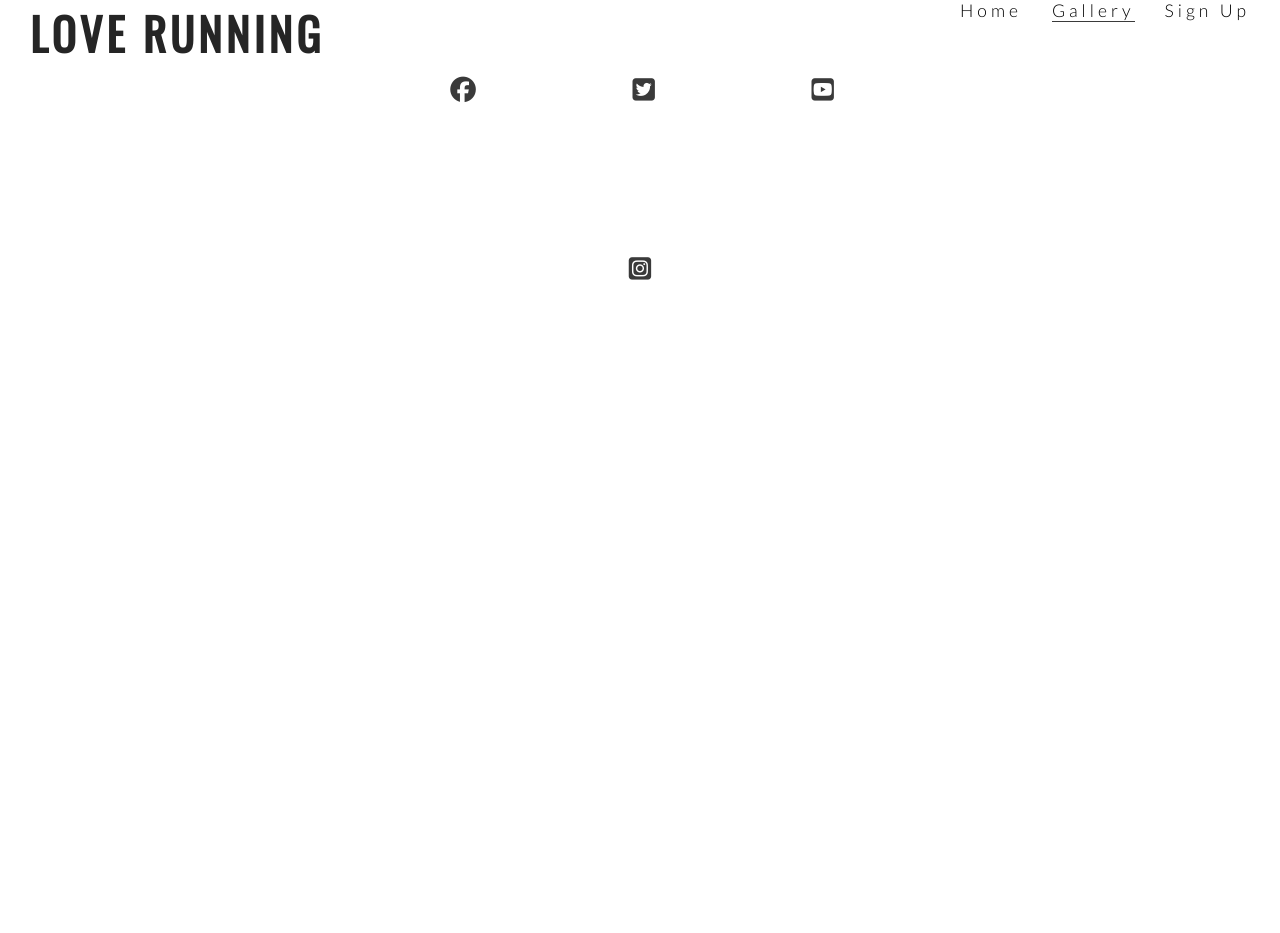
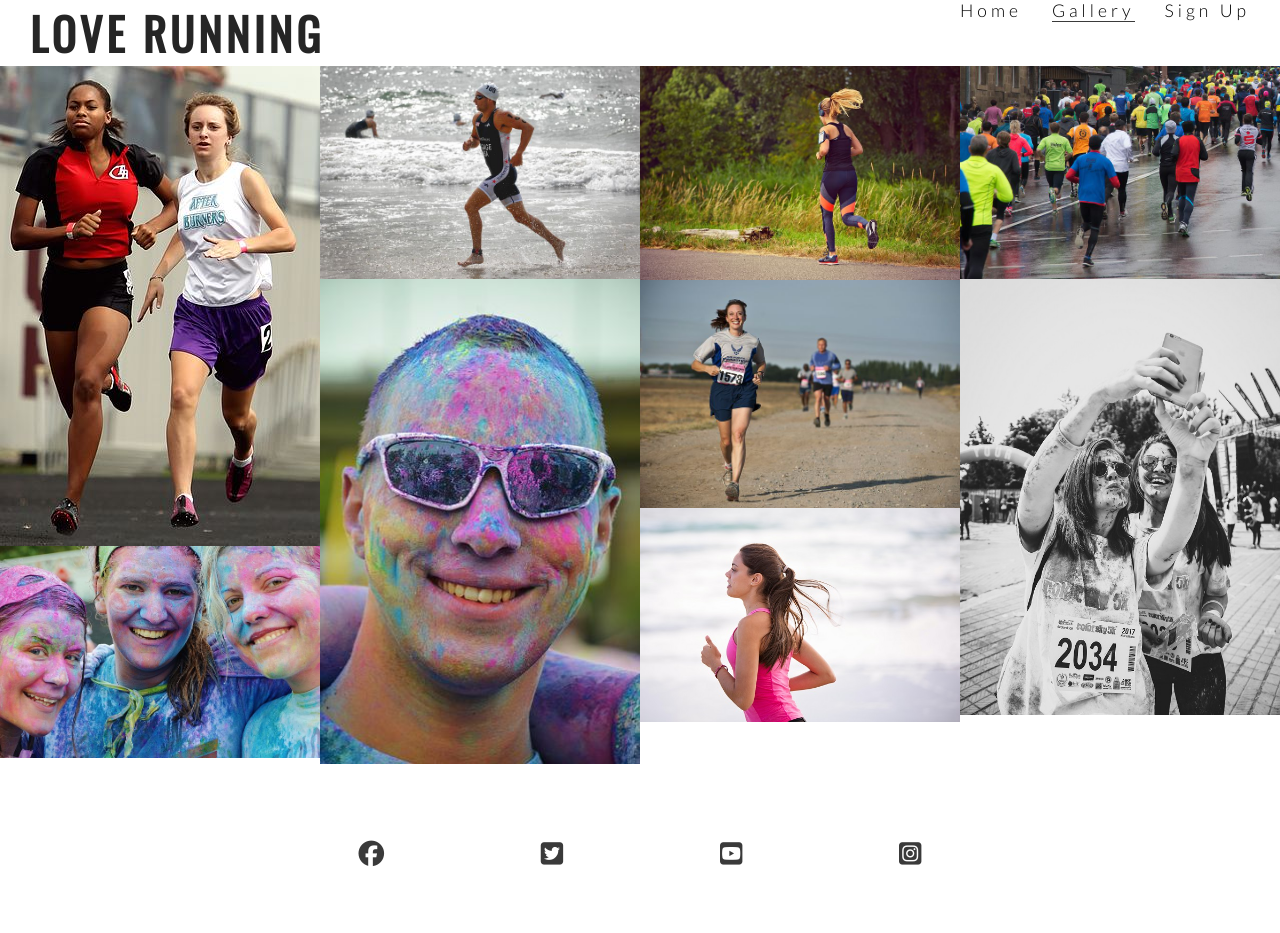
Before and after one commit to Dmp-86/love-running, a plain HTML site: page gallery.html in a window 1280 px wide. Before the commit the page ends 800 px from the top, so only its background shows below. Drawn offline with nearby package versions, Linux system fonts and the light colour scheme.

Commit message:
Add gallery images and masonry styling

```diff
--- a/assets/css/style.css
+++ b/assets/css/style.css
@@ -228,3 +228,17 @@ footer{
     padding:5%;
     color:#3a3a3a;
 }
+
+/* gallery */
+
+#photos{
+    clear:both;
+    line-height:0;
+    column-count:4;
+    column-gap:0;
+}
+
+#photos > img{
+    width:100%;
+
+}
--- a/gallery.html
+++ b/gallery.html
@@ -34,6 +34,18 @@
         </nav>
     </header>
 
+    <section id="photos">
+        <img src="assets/images/athletes.jpg" alt="Two athletes running together">
+        <img src="assets/images/girls.jpg" alt="Three girls at charity paint running festival">
+        <img src="assets/images/runner3.jpg" alt="Solo male runner jogging on a beach">
+        <img src="assets/images/man.jpg" alt="Man at charity paint running festival">
+        <img src="assets/images/runner1.jpg" alt="Solo feamle runner jogging through phoenix park">
+        <img src="assets/images/runner2.jpg" alt="Runners competing in marathon">
+        <img src="assets/images/runner4.jpg" alt="Solo female runner jogging on a beach">
+        <img src="assets/images/running_gang.jpg" alt="Large group of runners taking part in a marathon on a rainy day">
+        <img src="assets/images/mud-run.jpg" alt="Two women runners taking a muddy selfie after the Mud Runners Championship">
+    </section>
+
     <footer>
         <ul class="social-networks">
             <li>
```
Also changed, not shown: assets/images/athletes.jpg (added), assets/images/girls.jpg (added), assets/images/man.jpg (added), assets/images/mud-run.jpg (added), assets/images/runner1.jpg (added), assets/images/runner2.jpg (added), assets/images/runner3.jpg (added), assets/images/runner4.jpg (added), assets/images/running_gang.jpg (added).
